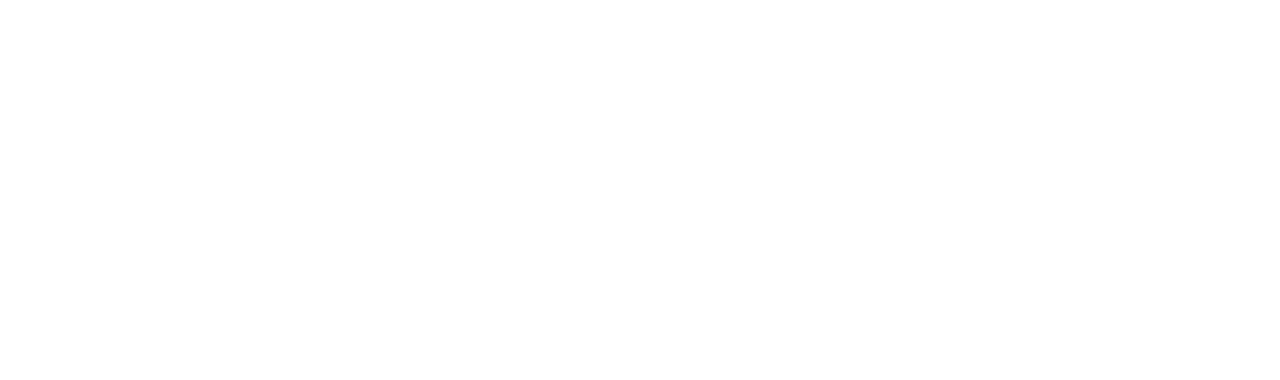
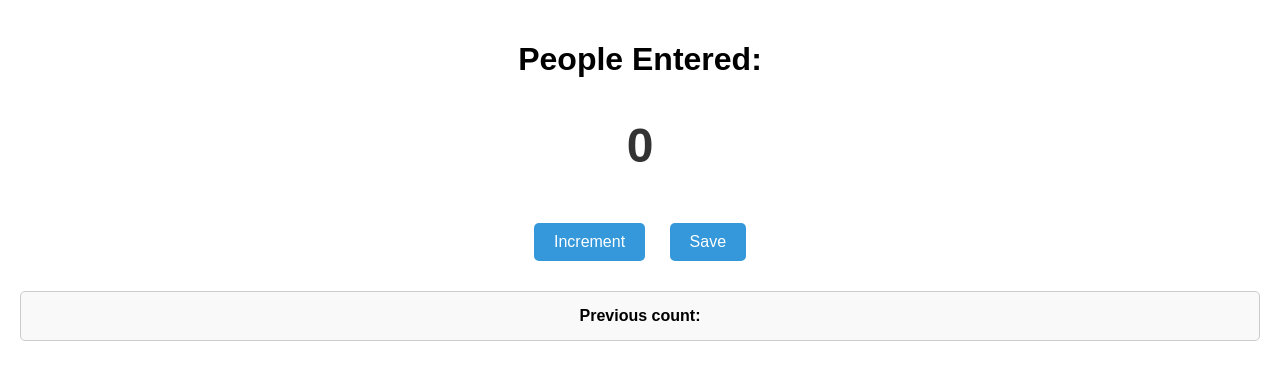
Before and after one commit to KhiulAakash/Passenger-Counter, a plain HTML site: page index.html in a window 1280 px wide. Drawn offline with Linux system fonts and the light colour scheme.

Commit message:
Final commit

```diff
--- /dev/null
+++ b/app.js
@@ -0,0 +1,29 @@
+// Selecting elements
+const countEl = document.querySelector("#count-el");
+const incrementBtn = document.querySelector("#increment-btn");
+const saveBtn = document.querySelector("#save-btn");
+const saveEl = document.querySelector(".save #save-el");
+
+let count = 0;
+const saveHistory = []; // Array to store the last 3 counts
+
+// Function to increment count and update count display
+function incrementCount() {
+    count++;
+    countEl.textContent = count;
+}
+
+// Function to save count
+function saveCount() {
+    if (saveHistory.length === 3) {
+        saveHistory.shift(); // Remove the oldest count if there are already 3 counts
+    }
+    saveHistory.push(count); // Add the new count to the history
+
+    // Display the last 3 counts in the save element
+    saveEl.textContent = saveHistory.join(" - ");
+}
+
+// Event listeners
+incrementBtn.addEventListener("click", incrementCount);
+saveBtn.addEventListener("click", saveCount);
--- a/index.html
+++ b/index.html
@@ -3,9 +3,18 @@
 <head>
     <meta charset="UTF-8">
     <meta name="viewport" content="width=device-width, initial-scale=1.0">
-    <title>Document</title>
+    <link rel="stylesheet" href="style.css">
+    <title>Passenger Counter</title>
 </head>
 <body>
-
+    <h1>People Entered:</h1>
+    <h2 id="count-el">0</h2>
+    <button id="increment-btn">Increment</button>
+    <button id="save-btn">Save</button>
+    <div class="save">
+        <p><b>Previous count:</b></p>
+        <p id="save-el"></p>
+    </div>
+    <script src="app.js"></script>
 </body>
 </html>
--- /dev/null
+++ b/style.css
@@ -0,0 +1,45 @@
+body {
+    font-family: Arial, sans-serif;
+    margin: 0;
+    padding: 20px;
+    text-align: center;
+  }
+
+  h1 {
+    font-size: 2em;
+    margin-bottom: 10px;
+  }
+
+  h2 {
+    font-size: 3em;
+    color: #333;
+  }
+
+  button {
+    padding: 10px 20px;
+    font-size: 1em;
+    margin: 10px;
+    cursor: pointer;
+    border: none;
+    border-radius: 5px;
+    background-color: #3498db;
+    color: #fff;
+  }
+
+  button:hover {
+    background-color: #2980b9;
+  }
+
+  .save {
+    display: flex;
+    justify-content: center;
+    margin-top: 20px;
+    padding: 10px;
+    border: 1px solid #ccc;
+    border-radius: 5px;
+    background-color: #f9f9f9;
+  }
+
+  .save p {
+    margin: 5px 0;
+  }
```
